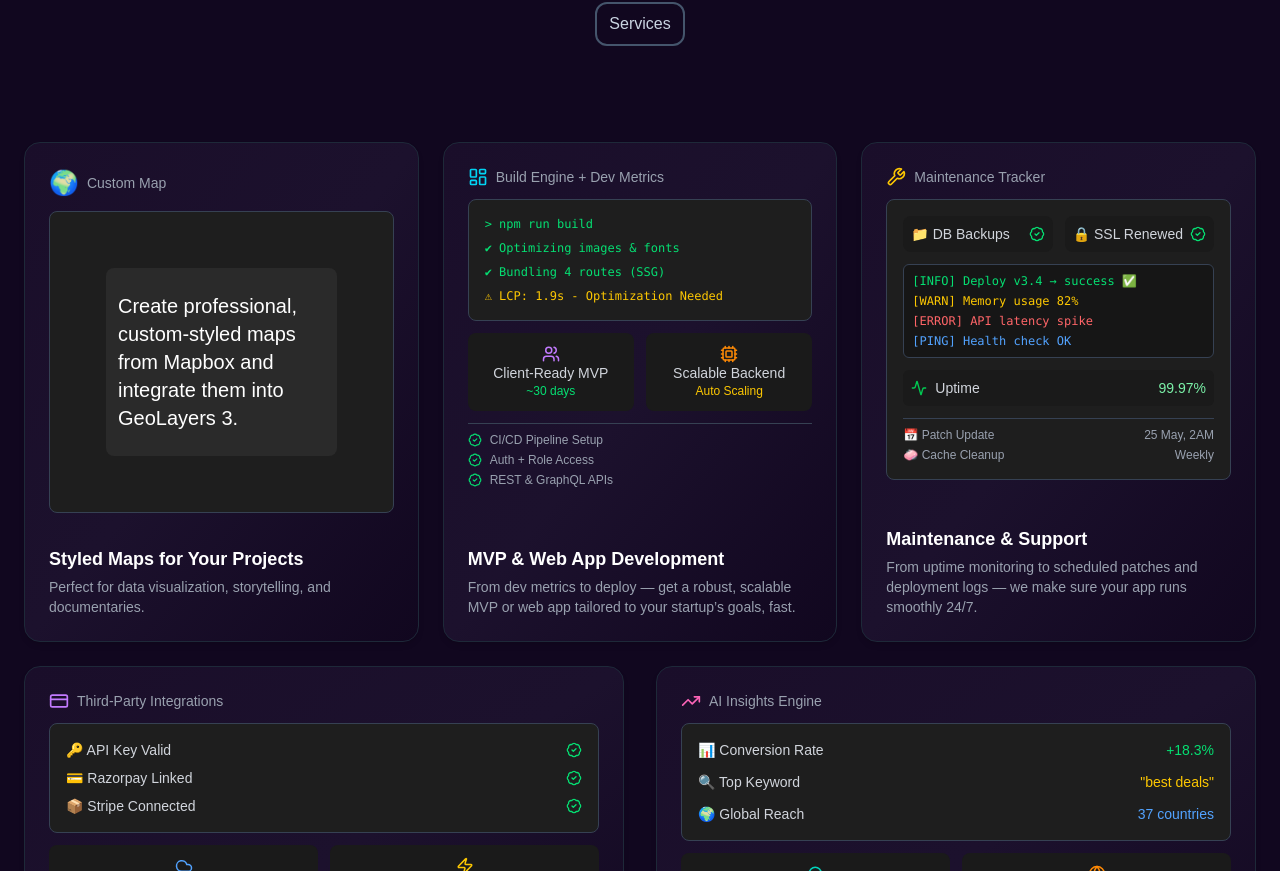
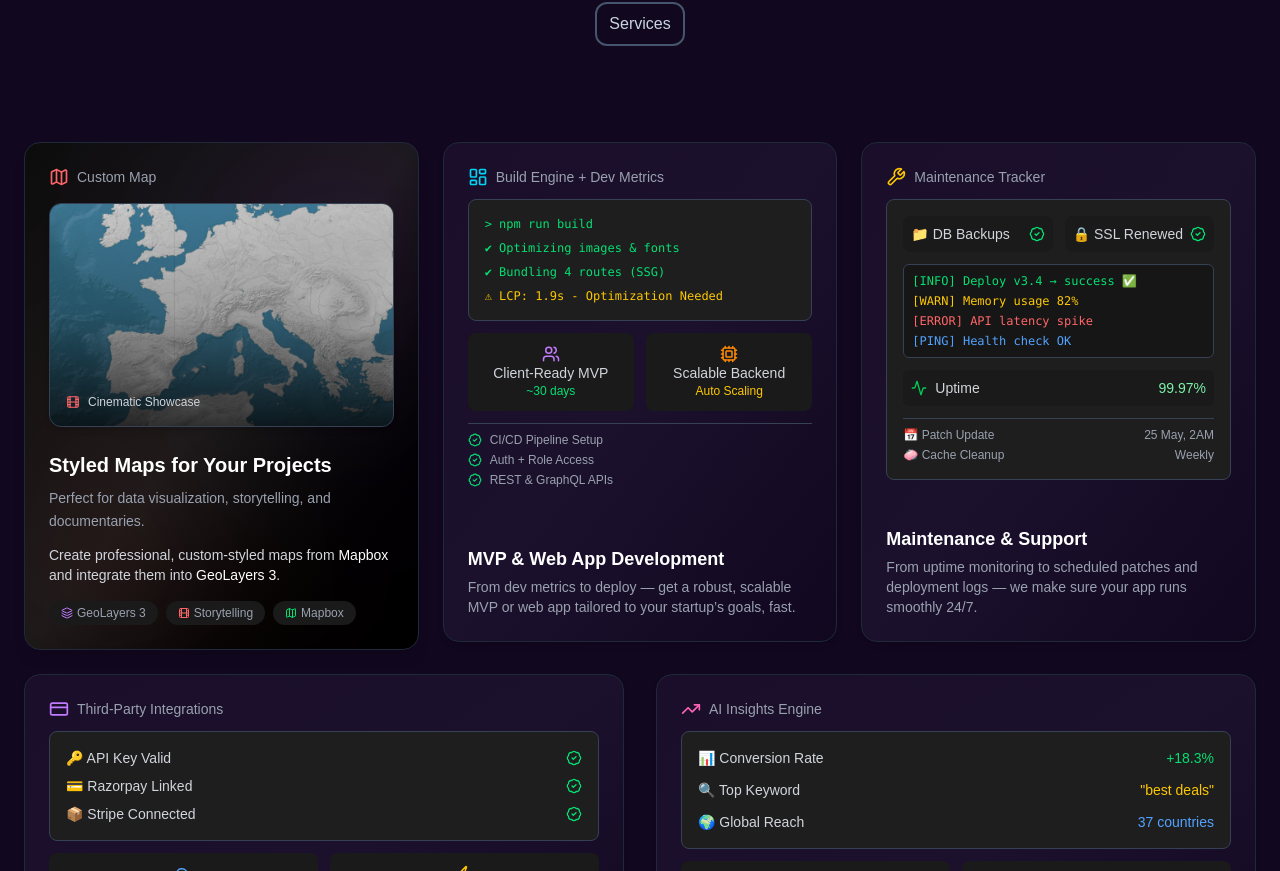
Before and after one commit to ajeet72/javed-akhtar, a Next.js app: page / in a window 1280 px wide. Shown: the part 838-1709 px from the top of the page. Built offline with nearby package versions, Linux system fonts and the light colour scheme; a web font is replaced by a local one.

Commit message:
service first card redesigned

```diff
--- a/src/components/ServiceSection.tsx
+++ b/src/components/ServiceSection.tsx
@@ -1,6 +1,8 @@
 "use client";
 import { motion } from "framer-motion";
 import CenterButton from "./centerButton";
+import { Map, Film, Sparkles, Layers } from "lucide-react";
+
 
 import {
   Bot,
@@ -80,34 +82,74 @@ export function FeatureCards() {
   );
 }
 
-function BusinessChatbotCard() {
+
+export function BusinessChatbotCard() {
   return (
-    <div className="bg-gradient-to-br from-[#1A0E2A] via-[#1C112D] to-[#11071F] text-white rounded-2xl p-6 border border-gray-800 shadow-md hover:shadow-xl transition-all flex flex-col justify-between min-h-[350px] md:min-h-[500px]">
-      <div>
-        <div className="mb-3 text-sm text-gray-400 flex items-center gap-2">
-          <span className="text-2xl">🌍</span> Custom Map
+    <motion.div
+      whileInView={{ opacity: 1, y: 0 }}
+      transition={{ duration: 0.8, ease: "easeOut" }}
+      className="relative bg-gradient-to-br from-[#0D0D0D] via-[#1A1A1A] to-black text-white rounded-2xl p-6 border border-gray-800 shadow-lg hover:shadow-2xl transition-all flex flex-col justify-between min-h-[350px] md:min-h-[500px] overflow-hidden"
+    >
+      {/* Cinematic Glow */}
+      <div className="absolute inset-0 bg-gradient-to-tr from-red-900/20 via-transparent to-purple-800/20 blur-3xl"></div>
+
+      {/* Top Tag */}
+      <div className="mb-4 text-sm text-gray-400 flex items-center gap-2 relative z-10">
+        <Map className="text-red-400" size={20} />
+        Custom Map
+      </div>
+
+      {/* Preview / Thumbnail */}
+      <motion.div
+        initial={{ scale: 0.95, opacity: 0 }}
+        animate={{ scale: 1, opacity: 1 }}
+        transition={{ delay: 0.2, duration: 0.8 }}
+        className="relative w-full h-40 md:h-56 rounded-xl overflow-hidden border border-gray-700 shadow-md"
+      >
+        <img
+          src="/mapImages/13.png"
+          alt="Custom Map Preview"
+          className="w-full h-full object-cover"
+        />
+        {/* Overlay */}
+        <div className="absolute inset-0 bg-gradient-to-t from-black/80 via-black/20 to-transparent flex items-end p-4">
+          <div className="flex items-center gap-2 text-xs text-gray-300">
+            <Film size={14} className="text-red-400" />
+            Cinematic Showcase
+          </div>
         </div>
-        <div className="bg-[#1e1e1e] p-14 px-14 rounded-lg space-y-3 border border-gray-700">
-          <motion.div
-            initial={{ y: 140, scale: 0.9 }}
-            animate={{ y: 0, scale: 1 }}
-            transition={{ type: "spring", stiffness: 50, damping: 25 }}
-            style={{ zIndex: 2 }}
-            className="bg-[#2a2a2a] px-3 py-6 rounded-lg text-xl"
-          >
-            Create professional, custom-styled maps from Mapbox and integrate them into GeoLayers 3.
-          </motion.div>
-        </div>
-      </div>
-      <div className="mt-6">
-        <h3 className="text-lg font-semibold mb-1">Styled Maps for Your Projects</h3>
-        <p className="text-sm text-gray-400">
+      </motion.div>
+
+      {/* Bottom Content */}
+      <div className="mt-6 relative z-10">
+        <h3 className="text-xl font-semibold mb-2">
+          Styled Maps for Your Projects
+        </h3>
+        <p className="text-sm text-gray-400 leading-relaxed">
           Perfect for data visualization, storytelling, and documentaries.
         </p>
+        <p className="text-sm text-gray-300 mt-3">
+          Create professional, custom-styled maps from <span className="text-white font-medium">Mapbox</span> and
+          integrate them into <span className="text-white font-medium">GeoLayers 3</span>.
+        </p>
       </div>
-    </div>
+
+      {/* Tags */}
+      <div className="flex flex-wrap gap-2 text-xs text-gray-400 pt-4 relative z-10">
+        <span className="bg-[#1a1a1a] px-3 py-1 rounded-full flex items-center gap-1">
+          <Layers size={12} className="text-purple-400" /> GeoLayers 3
+        </span>
+        <span className="bg-[#1a1a1a] px-3 py-1 rounded-full flex items-center gap-1">
+          <Film size={12} className="text-red-400" /> Storytelling
+        </span>
+        <span className="bg-[#1a1a1a] px-3 py-1 rounded-full flex items-center gap-1">
+          <Map size={12} className="text-green-400" /> Mapbox
+        </span>
+      </div>
+    </motion.div>
   );
 }
+
 
 function MvpWebAppCard() {
   return (
--- a/src/components/hero.tsx
+++ b/src/components/hero.tsx
@@ -81,7 +81,7 @@ export default function HeroSection({ id }: { id: string }) {
         >
           A Video Editor who <br />
           <span className="text-4xl sm:text-5xl font-bold">
-            Who Shapes the story before <br /> adding the effects
+            Shapes the story before <br /> adding the effects
             <span className="relative inline-block">
               <span className="text-purple-400 z-10 relative"></span>
               <motion.span
```
Also changed, not shown: public/mapImages/13.png (added).
